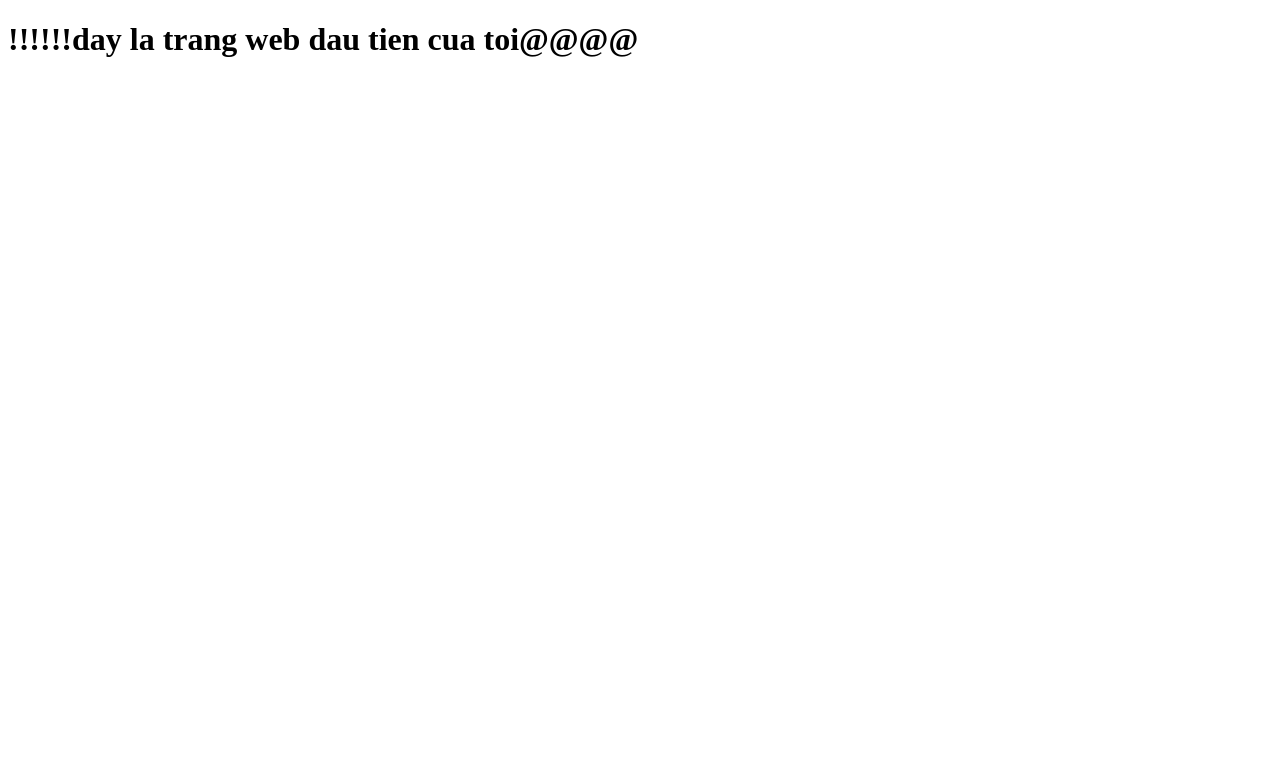
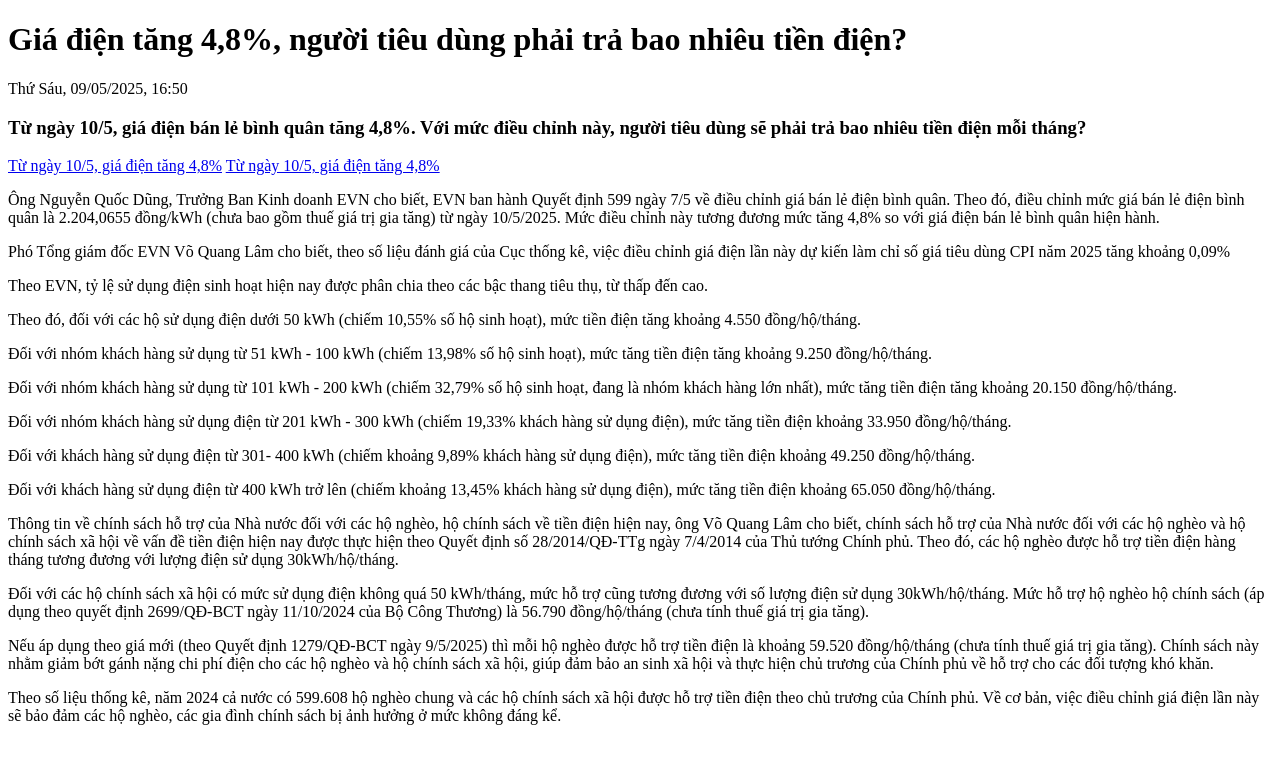
Before and after one commit to quyen46919/web-design-training-2025, a plain HTML site: page index.html in a window 1280 px wide. Drawn offline with Linux system fonts and the light colour scheme.

Commit message:
feat: create my first news

```diff
--- a/index.html
+++ b/index.html
@@ -1,11 +1,114 @@
 <!DOCTYPE html>
 <html lang="en">
-    <head>
-        <meta charset="UTF-8" />
-        <meta name="viewport" content="width=device-width, initial-scale=1.0" />
-        <title>Document</title>
-    </head>
-    <body>
-        <h1>!!!!!!day la trang web dau tien cua toi@@@@</h1>
-    </body>
+  <head>
+    <meta charset="UTF-8" />
+    <meta
+      name="viewport"
+      content="width=device-width, initial-scale=1.0"
+    />
+    <title>
+      Giá điện tăng 4,8%, người tiêu dùng phải trả bao nhiêu tiền
+      điện?
+    </title>
+  </head>
+  <body>
+    <h1>
+      Giá điện tăng 4,8%, người tiêu dùng phải trả bao nhiêu tiền
+      điện?
+    </h1>
+    <span>Thứ Sáu, 09/05/2025, 16:50</span>
+    <h3>
+      Từ ngày 10/5, giá điện bán lẻ bình quân tăng 4,8%. Với mức điều
+      chỉnh này, người tiêu dùng sẽ phải trả bao nhiêu tiền điện mỗi
+      tháng?
+    </h3>
+    <a
+      href="https://cand.com.vn/Thi-truong/tu-ngay-10-5-gia-dien-tang-4-8--i767807/"
+      >Từ ngày 10/5, giá điện tăng 4,8%</a
+    >
+
+    <a
+      href="https://cand.com.vn/Thi-truong/tu-ngay-10-5-gia-dien-tang-4-8--i767808/"
+      target="_blank"
+      >Từ ngày 10/5, giá điện tăng 4,8%</a
+    >
+    <p>
+      Ông Nguyễn Quốc Dũng, Trưởng Ban Kinh doanh EVN cho biết, EVN
+      ban hành Quyết định 599 ngày 7/5 về điều chỉnh giá bán lẻ điện
+      bình quân. Theo đó, điều chỉnh mức giá bán lẻ điện bình quân là
+      2.204,0655 đồng/kWh (chưa bao gồm thuế giá trị gia tăng) từ ngày
+      10/5/2025. Mức điều chỉnh này tương đương mức tăng 4,8% so với
+      giá điện bán lẻ bình quân hiện hành.
+    </p>
+    <p>
+      Phó Tổng giám đốc EVN Võ Quang Lâm cho biết, theo số liệu đánh
+      giá của Cục thống kê, việc điều chỉnh giá điện lần này dự kiến
+      làm chỉ số giá tiêu dùng CPI năm 2025 tăng khoảng 0,09%
+    </p>
+    <p>
+      Theo EVN, tỷ lệ sử dụng điện sinh hoạt hiện nay được phân chia
+      theo các bậc thang tiêu thụ, từ thấp đến cao.
+    </p>
+    <p>
+      Theo đó, đối với các hộ sử dụng điện dưới 50 kWh (chiếm 10,55%
+      số hộ sinh hoạt), mức tiền điện tăng khoảng 4.550 đồng/hộ/tháng.
+    </p>
+    <p>
+      Đối với nhóm khách hàng sử dụng từ 51 kWh - 100 kWh (chiếm
+      13,98% số hộ sinh hoạt), mức tăng tiền điện tăng khoảng 9.250
+      đồng/hộ/tháng.
+    </p>
+    <p>
+      Đối với nhóm khách hàng sử dụng từ 101 kWh - 200 kWh (chiếm
+      32,79% số hộ sinh hoạt, đang là nhóm khách hàng lớn nhất), mức
+      tăng tiền điện tăng khoảng 20.150 đồng/hộ/tháng.
+    </p>
+    <p>
+      Đối với nhóm khách hàng sử dụng điện từ 201 kWh - 300 kWh (chiếm
+      19,33% khách hàng sử dụng điện), mức tăng tiền điện khoảng
+      33.950 đồng/hộ/tháng.
+    </p>
+    <p>
+      Đối với khách hàng sử dụng điện từ 301- 400 kWh (chiếm khoảng
+      9,89% khách hàng sử dụng điện), mức tăng tiền điện khoảng 49.250
+      đồng/hộ/tháng.
+    </p>
+    <p>
+      Đối với khách hàng sử dụng điện từ 400 kWh trở lên (chiếm khoảng
+      13,45% khách hàng sử dụng điện), mức tăng tiền điện khoảng
+      65.050 đồng/hộ/tháng.
+    </p>
+    <p>
+      Thông tin về chính sách hỗ trợ của Nhà nước đối với các hộ
+      nghèo, hộ chính sách về tiền điện hiện nay, ông Võ Quang Lâm cho
+      biết, chính sách hỗ trợ của Nhà nước đối với các hộ nghèo và hộ
+      chính sách xã hội về vấn đề tiền điện hiện nay được thực hiện
+      theo Quyết định số 28/2014/QĐ-TTg ngày 7/4/2014 của Thủ tướng
+      Chính phủ. Theo đó, các hộ nghèo được hỗ trợ tiền điện hàng
+      tháng tương đương với lượng điện sử dụng 30kWh/hộ/tháng.
+    </p>
+    <p>
+      Đối với các hộ chính sách xã hội có mức sử dụng điện không quá
+      50 kWh/tháng, mức hỗ trợ cũng tương đương với số lượng điện sử
+      dụng 30kWh/hộ/tháng. Mức hỗ trợ hộ nghèo hộ chính sách (áp dụng
+      theo quyết định 2699/QĐ-BCT ngày 11/10/2024 của Bộ Công Thương)
+      là 56.790 đồng/hộ/tháng (chưa tính thuế giá trị gia tăng).
+    </p>
+    <p>
+      Nếu áp dụng theo giá mới (theo Quyết định 1279/QĐ-BCT ngày
+      9/5/2025) thì mỗi hộ nghèo được hỗ trợ tiền điện là khoảng
+      59.520 đồng/hộ/tháng (chưa tính thuế giá trị gia tăng). Chính
+      sách này nhằm giảm bớt gánh nặng chi phí điện cho các hộ nghèo
+      và hộ chính sách xã hội, giúp đảm bảo an sinh xã hội và thực
+      hiện chủ trương của Chính phủ về hỗ trợ cho các đối tượng khó
+      khăn.
+    </p>
+    <p>
+      Theo số liệu thống kê, năm 2024 cả nước có 599.608 hộ nghèo
+      chung và các hộ chính sách xã hội được hỗ trợ tiền điện theo chủ
+      trương của Chính phủ. Về cơ bản, việc điều chỉnh giá điện lần
+      này sẽ bảo đảm các hộ nghèo, các gia đình chính sách bị ảnh
+      hưởng ở mức không đáng kể.
+    </p>
+  </body>
 </html>
```
Also changed, not shown: lesson2/index.html (added, +26 -0 lines).
